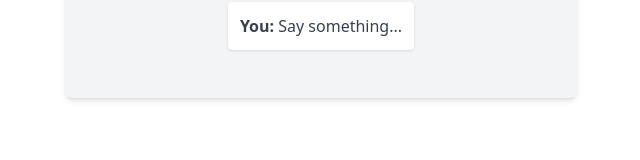
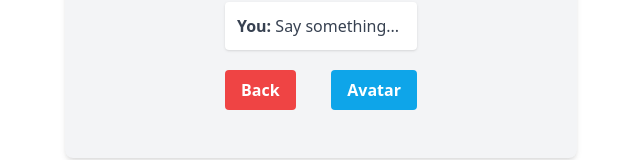
Before and after one commit to YUSRIN20/Chat-Bot_WebApp-Frontend, a React (Vite) app: page /text-chatbot in a window 1280 px wide. Shown: the part 360-520 px from the top of the page, without its empty margins (319-959 px from the left). Built offline with nearby package versions, Linux system fonts and the light colour scheme; no server answers.

Commit message:
added back buttons and some little changes

```diff
--- a/index.html
+++ b/index.html
@@ -2,10 +2,10 @@
 <html lang="en">
   <head>
     <meta charset="UTF-8" />
-    <link rel="icon" type="image/svg+xml" href="/vite.svg" />
+    <link rel="icon" type="image/svg+xml" href="/chatbot.png" />
     <meta name="viewport" content="width=device-width, initial-scale=1.0" />
     <link rel="stylesheet" href="https://cdnjs.cloudflare.com/ajax/libs/font-awesome/6.6.0/css/all.min.css">
-    <title>Vite + React + TS</title>
+    <title>Avatar ChatBot</title>
   </head>
   <body>
     <div id="root"></div>
--- a/src/App.tsx
+++ b/src/App.tsx
@@ -13,7 +13,7 @@ const App = () => {
        <Routes>
         <Route path='/' element={<WelcomePageComponent />} />
         <Route path='/text-chatbot'element={<ParentComponet />}/>
-        <Route path='video-chatbot' element={<AvatarGenerateComponent />}/>
+        <Route path='/video-chatbot' element={<AvatarGenerateComponent />}/>
        </Routes>
     </BrowserRouter>
   </div>
--- a/src/Components/AvatarComponent.tsx
+++ b/src/Components/AvatarComponent.tsx
@@ -12,8 +12,8 @@ const AvatarComponent: React.FC = () => {
             try {
                 // const response = await axios.get('http://localhost:5500/api/avatars');
                 const response = await axios.get('https://chat-bot-webapp-backend.onrender.com/api/avatars');
-                setAvatars(response.data.data.avatars[19].preview_image_url)
-                console.log(avatarUrl);
+                setAvatars(response.data.data.avatars[20].preview_image_url)
+                // console.log(avatarUrl);
 
             } catch (error) {
                 console.error('Error fetching avatars:', error);
@@ -25,8 +25,7 @@ const AvatarComponent: React.FC = () => {
         fetchAvatars();
     }, []);
 
-    if (loading) return <p>Loading...</p>;
-
+    if (loading) return  <div className="spinner"></div>;
     return (
         <div>
         <img
--- a/src/Components/AvatarGenerateComponent.tsx
+++ b/src/Components/AvatarGenerateComponent.tsx
@@ -3,6 +3,7 @@ import axios, { AxiosError } from 'axios';
 import { Button } from './ui/button';
 import { MicrophoneIcon } from '@heroicons/react/24/outline';
 import '../Style/AvatarBot.css'
+import { useNavigate } from 'react-router-dom';
 
 const AvatarGenerateComponent: React.FC = () => {
     const [response, setResponse] = useState<string>('');
@@ -134,8 +135,8 @@ const AvatarGenerateComponent: React.FC = () => {
                 setLoading(false);
             }
         }, 120 *1000);
-    };
-
+    }
+    const navigate = useNavigate()
 
     return (
         <div className="flex flex-col items-center mt-8 p-6 bg-gray-100 shadow-md rounded-lg max-w-lg mx-auto">
@@ -208,6 +209,18 @@ const AvatarGenerateComponent: React.FC = () => {
                     <p><strong>Error:</strong> {error}</p>
                 </div>
             )}
+             <div className='mt-5 w-48 flex justify-between'>
+                    <button
+                    onClick={()=>navigate('/')}
+                    className='bg-red-500 hover:bg-red-600 text-white font-bold py-2 px-4 rounded transition duration-300 ease-in-out transform hover:scale-90'
+                    >Back</button>
+                    <button
+                    onClick={()=>navigate('/text-chatbot')}
+                    className='bg-sky-500 hover:bg-sky-600 text-white font-bold py-2 px-4 rounded transition duration-300 ease-in-out transform hover:scale-90'
+                    >
+                       ChatBot
+                    </button>
+                </div>
         </div>
     );
 };
--- a/src/Components/ChatBotComponent.tsx
+++ b/src/Components/ChatBotComponent.tsx
@@ -1,6 +1,7 @@
 import axios from 'axios';
 import React, { useEffect, useState } from 'react';
 import { MicrophoneIcon } from '@heroicons/react/24/outline';
+import { useNavigate } from 'react-router-dom';
 
 
 const ChatBotComponent: React.FC = () => {
@@ -76,7 +77,7 @@ const ChatBotComponent: React.FC = () => {
             handleResponse(response);
         }
     }, [response]);
-
+    const navigate = useNavigate()
     return (
 
             <div className="flex flex-col items-center mt-2 p-6 max-w-lg mx-auto">
@@ -114,6 +115,21 @@ const ChatBotComponent: React.FC = () => {
                         <p className="text-gray-800 font-medium"><strong>ChatBot:</strong> {response}</p>
                     </div>
                 )}
+                <div className='mt-5 w-48 flex justify-between'>
+                    <button
+                    onClick={()=>navigate('/')}
+                    className='bg-red-500 hover:bg-red-600 text-white font-bold py-2 px-4 rounded transition duration-300 ease-in-out transform hover:scale-90'
+                    >
+                        Back
+                    </button>
+
+                    <button
+                    onClick={()=>navigate('/video-chatbot')}
+                    className='bg-sky-500 hover:bg-sky-600 text-white font-bold py-2 px-4 rounded transition duration-300 ease-in-out transform hover:scale-90'
+                    >
+                        Avatar
+                    </button>
+                </div>
             </div>
     );
 };
```
Also changed, not shown: public/chatbot.png (added).
